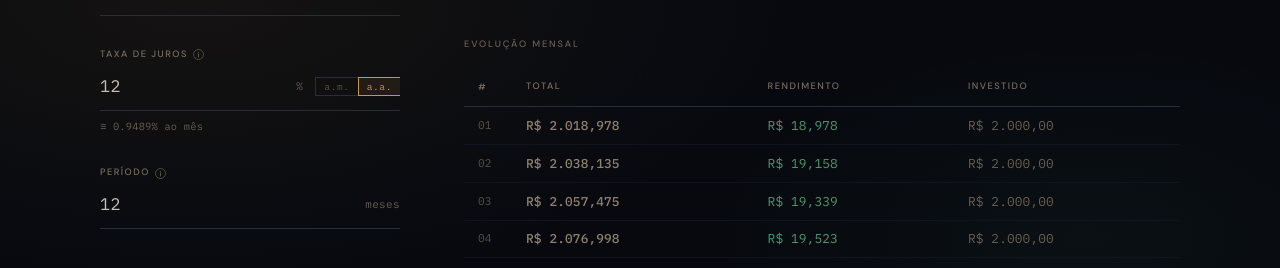
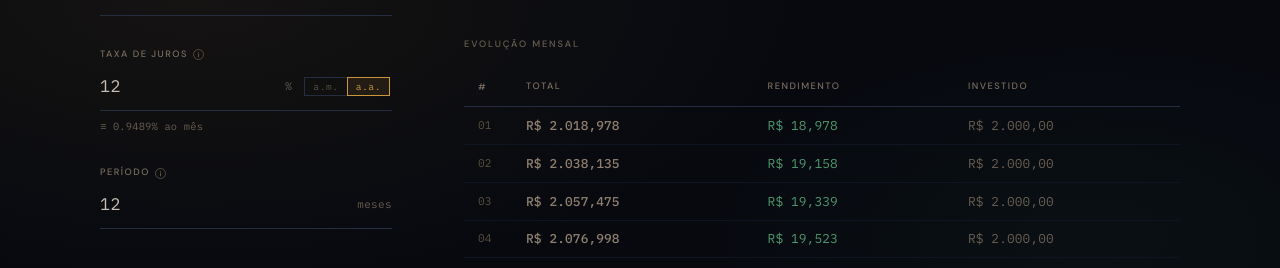
Before and after one commit to vinicius73/calculadora-renda-fixa, a Vue app: page / in a window 1280 px wide. Shown: the part 322-590 px from the top of the page. Built offline with nearby package versions, Linux system fonts and the light colour scheme.

Commit message:
Enhance styling in App.vue and CalculatorForm.vue; added overflow visibility and adjusted margin for better layout.

```diff
--- a/src/App.vue
+++ b/src/App.vue
@@ -39,7 +39,7 @@ import ResultsSection from './components/ResultsSection.vue'
 }
 
 .app-sidebar {
-  @apply sticky;
+  @apply sticky overflow-visible pr-2;
   top: 2.5rem;
 }
 
--- a/src/components/CalculatorForm.vue
+++ b/src/components/CalculatorForm.vue
@@ -133,7 +133,6 @@ const taxHint = computed(() => {
           <input v-model.number="taxDisplay" inputmode="decimal" type="number" step="any" min="0" />
           <span class="field-affix mono-text-ui-dense">%</span>
           <div class="period-toggle" role="group" aria-label="Período da taxa">
-            <AppTooltip content="Taxa mensal — juros compostos sobre o saldo a cada mês">
             <button
               type="button"
               class="period-btn mono-text-ui-dense"
@@ -142,8 +141,6 @@ const taxHint = computed(() => {
             >
               a.m.
             </button>
-            </AppTooltip>
-            <AppTooltip content="Taxa anual — convertida para mensal usando (1 + r)^(1/12) − 1">
             <button
               type="button"
               class="period-btn mono-text-ui-dense"
@@ -152,7 +149,6 @@ const taxHint = computed(() => {
             >
               a.a.
             </button>
-            </AppTooltip>
           </div>
         </label>
         <Transition name="hint">
@@ -247,7 +243,7 @@ const taxHint = computed(() => {
 }
 
 .field-input-row {
-  @apply flex cursor-text items-center gap-2 border-b pb-[0.4rem] transition-colors duration-200;
+  @apply flex min-w-0 cursor-text items-center gap-2 overflow-visible border-b pb-[0.4rem] transition-colors duration-200;
   border-color: var(--c-border);
 }
 
@@ -274,7 +270,7 @@ const taxHint = computed(() => {
 /* ── Period toggle ── */
 
 .period-toggle {
-  @apply ml-1 flex shrink-0;
+  @apply ml-1 mr-0.5 flex shrink-0;
 }
 
 .period-btn {
```
Lines whose indentation alone changed are shown as unchanged.
